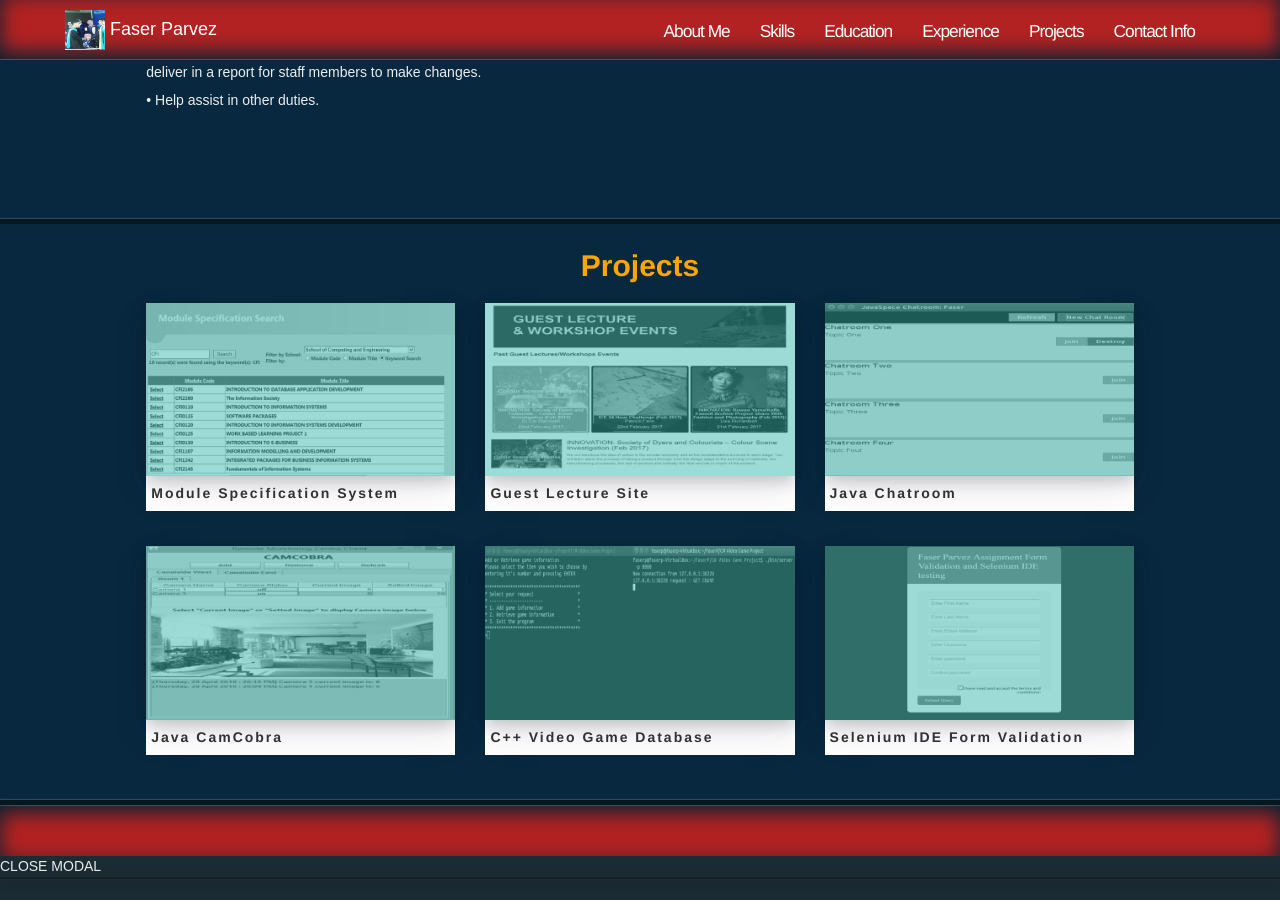
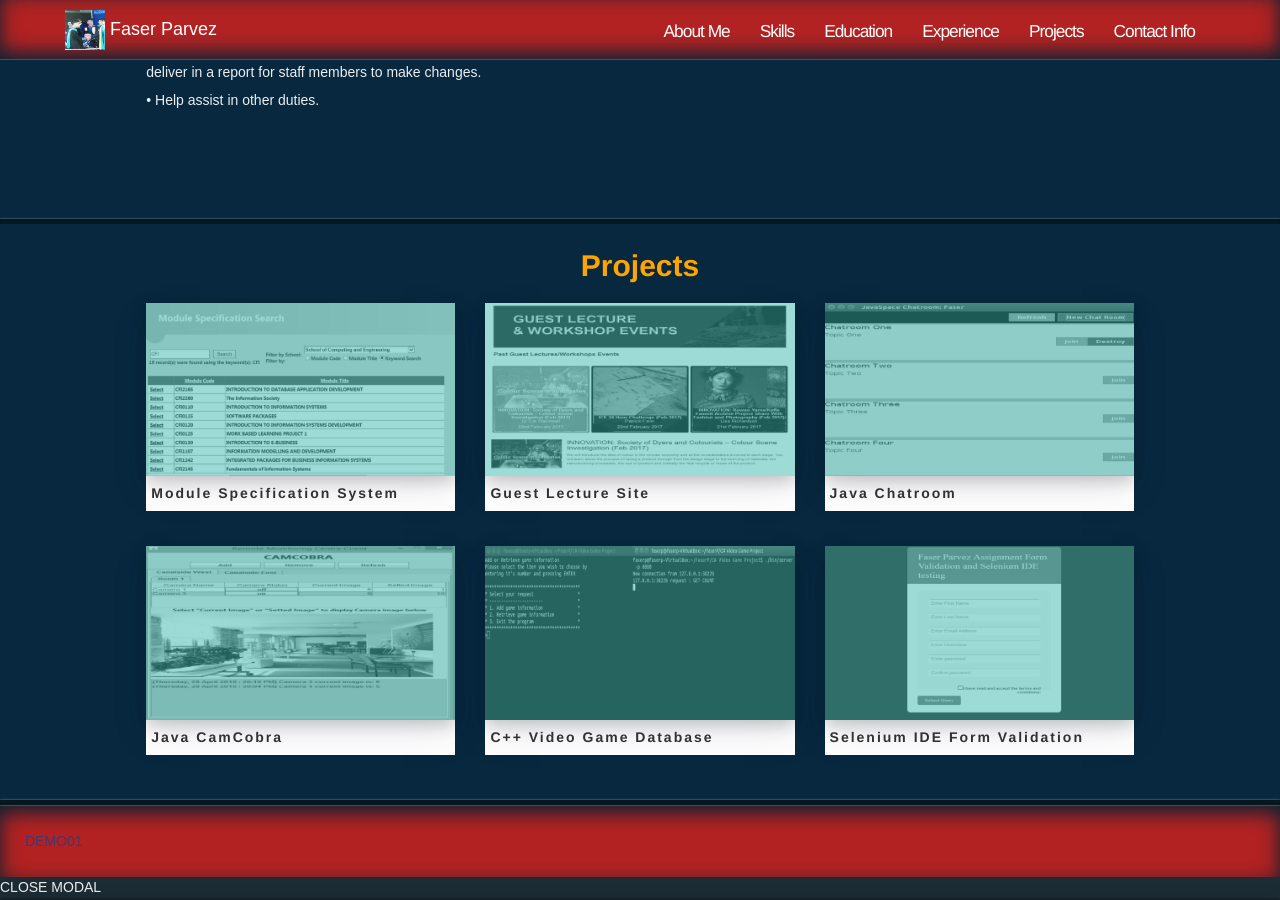
Before and after one commit to thisisatest1990/thisisatest1990.github.io, a Jekyll site: the page built from index.html, in a window 1280 px wide and 900 px high, scrolled down 2979 px. Built offline with Jekyll 4.4.1, drawn with Linux system fonts in a browser that asks for light colours; nearby versions of some CDN libraries; before the commit the page ends 3858 px from its top, so only the background shows below that.

Commit message:
Update project.html

```diff
--- a/_includes/project.html
+++ b/_includes/project.html
@@ -78,7 +78,7 @@
 						</div>
 
 						<!-- PORTFOLIO IMAGE 11 -->
-						<div data-toggle="modal" onclick='$("html").css("overflow", "hidden");' href="#animatedModal" class="col-md-4" data-sr="wait 0.1s, ease-in-out 50px">
+						<div data-toggle="modal" onclick='$("html").css("overflow", "hidden");' href="#validation" class="col-md-4" data-sr="wait 0.1s, ease-in-out 50px">
 							<div class="grid mask">
 								<figure class="tintGreen">
 									<img class="img-responsive tint_image" src="images/thumbs/FormValidation.png" alt="">
@@ -95,7 +95,9 @@
 				</div>
     </div>
 </section>
+
 <footer class="c-footer">
     <div class="c-footer__wrapper">
+	    <a id="demo01" href="#animatedModal">DEMO01</a>
     </div>
 </footer>
```
